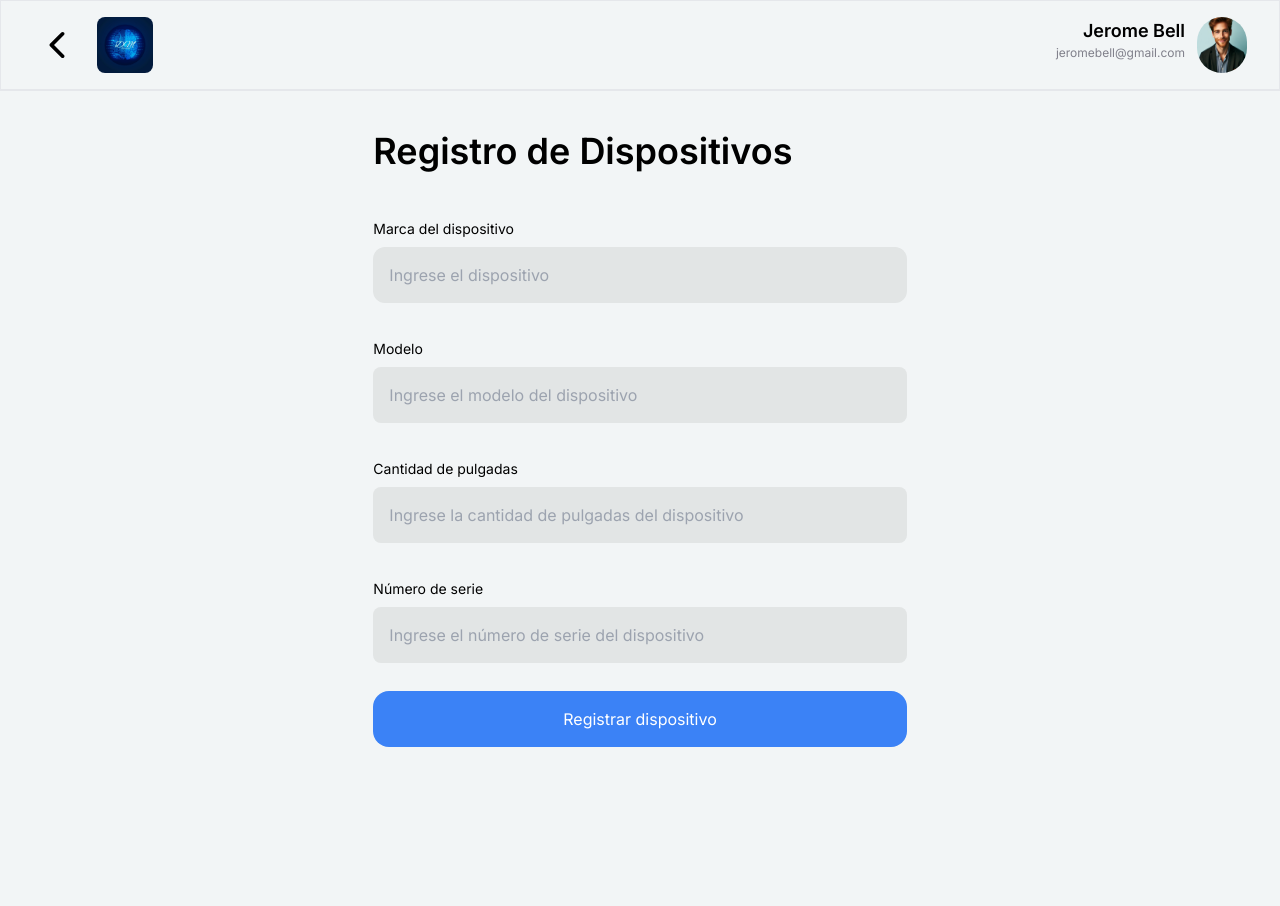
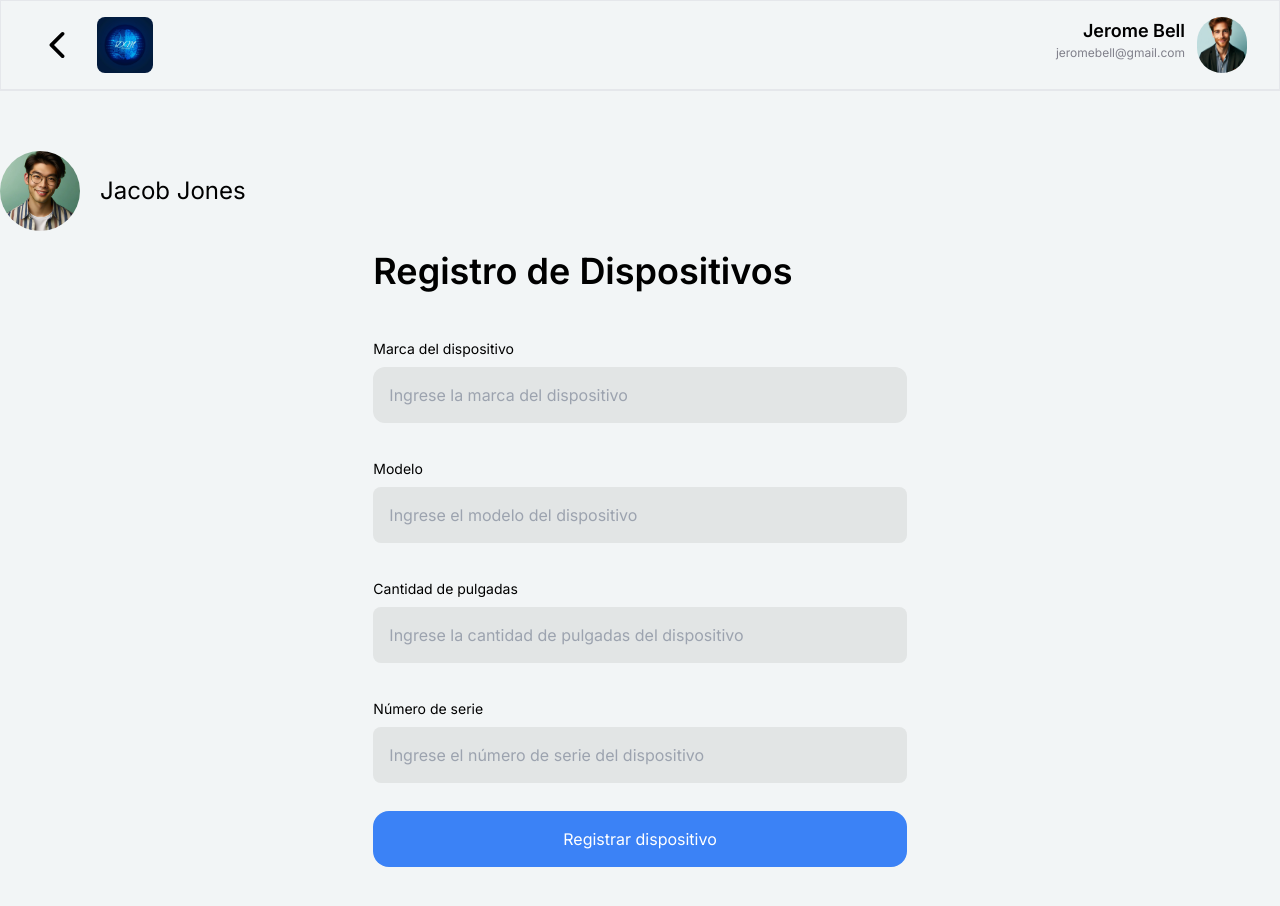
Before and after one commit to EliumNova/dumont, a Next.js app in the folder frontend/: page /admin/customerMenu/DispositivosMenu in a window 1280 px wide. Before the commit the page ends 800 px from the top, so only its background shows below. Built offline with nearby package versions, Linux system fonts and the light colour scheme.

Commit message:
agrego cambio a la modal y validaciones con joi

```diff
--- a/frontend/app/admin/components/ModalWindow.jsx
+++ b/frontend/app/admin/components/ModalWindow.jsx
@@ -1,6 +1,6 @@
 import Image from 'next/image';
 
-function ModalWindow() {
+function ModalWindow({ text }) {
   return (
     <div className="fixed inset-0 flex items-center justify-center z-50 bg-gray-500 bg-opacity-50">
       <div className="h-96 w-96 bg-white flex flex-col place-items-center justify-evenly rounded-Modal">
@@ -11,7 +11,8 @@ function ModalWindow() {
           height={32}
           className="w-8 h-8"
         />
-        <h1>¡Usuario creado con éxito!</h1>
+        {/* <h1>¡Usuario creado con éxito!</h1> */}
+        <h1>{text}</h1>
       </div>
     </div>
   );
--- a/frontend/app/admin/customerMenu/DispositivosMenu/components/DevicesTable.jsx
+++ b/frontend/app/admin/customerMenu/DispositivosMenu/components/DevicesTable.jsx
@@ -2,13 +2,13 @@
 import Image from 'next/image';
 
 import { useState } from 'react';
-import NewDeviceModal from './newDeviceModal';
+import NewDevice from './NewDevice';
 export default function DevicesTable({ devices }) {
   const [newDevice, SetNewDevice] = useState(false);
   const [devicesList, SetdevicesList] = useState(false);
   return (
     <div className="grid items-center gap-5">
-      {newDevice && <NewDeviceModal />}
+      {newDevice && <NewDevice />}
       <div className="rounded-xl overflow-hidden border border-black border-slate-400">
         <table className="min-w-full border-collapse">
           <thead className="font-medium text-gray-600">
--- a/frontend/app/admin/customerMenu/DispositivosMenu/components/NewDeviceModal.jsx
+++ b/frontend/app/admin/customerMenu/DispositivosMenu/components/NewDevice.jsx
@@ -1,8 +1,11 @@
 import InputField from '@/app/admin/components/InputField';
+import ModalWindow from '@/app/admin/components/ModalWindow';
+import Joi from 'joi';
 import { useState } from 'react';
 
-export default function NewDeviceModal() {
+export default function NewDevice({ onFormularioEnviado }) {
   const [errorMessage, setErrorMessage] = useState('');
+
   const [datos, setDatos] = useState({
     marca: '',
     modelo: '',
@@ -10,16 +13,43 @@ export default function NewDeviceModal() {
     serie: '',
   });
 
+  // Definir el esquema de validación con Joi
+  const schema = Joi.object({
+    marca: Joi.string().min(2).required().messages({
+      'string.empty': 'La marca es obligatoria.',
+      'string.min': 'La marca debe tener al menos 2 caracteres.',
+    }),
+    modelo: Joi.string().min(2).required().messages({
+      'string.empty': 'El modelo es obligatorio.',
+      'string.min': 'El modelo debe tener al menos 2 caracteres.',
+    }),
+    pulgadas: Joi.number().positive().required().messages({
+      'number.base': 'Las pulgadas deben ser un número.',
+      'number.positive': 'Las pulgadas deben ser un número positivo.',
+      'any.required': 'Las pulgadas son obligatorias.',
+    }),
+    serie: Joi.string().min(5).required().messages({
+      'string.empty': 'El número de serie es obligatorio.',
+      'string.min': 'El número de serie debe tener al menos 5 caracteres.',
+    }),
+  });
+
   const handleSubmit = (e) => {
     e.preventDefault();
 
-    const { marca, modelo, pulgadas, serie } = datos;
+    // Validar los datos usando el esquema de Joi
+    const { error } = schema.validate(datos, { abortEarly: true });
 
-    if (!marca || !modelo || !pulgadas || !serie) {
-      setErrorMessage('Todos los campos son obligatorios.');
+    if (error) {
+      // Si hay errores de validación, mostramos el primer mensaje de error
+      const errorMessages = error.details.map((err) => err.message).join(', ');
+
+      setErrorMessage(errorMessages);
       return;
     } else {
       setErrorMessage('');
+      onFormularioEnviado();
+
       // Aquí puedes manejar la lógica para registrar el dispositivo
     }
   };
@@ -43,10 +73,11 @@ export default function NewDeviceModal() {
         <form className="flex flex-col gap-5 mt-10" onSubmit={handleSubmit}>
           <InputField
             label={'Marca del dispositivo'}
-            id={'marca'} // Cambié esto para que coincida con el nombre del campo
+            id={'marca'}
+            name={'marca'}
             value={datos.marca}
             onChange={handleChange}
-            placeholder={'Ingrese el dispositivo'}
+            placeholder={'Ingrese la marca del dispositivo'}
             type="text"
             className="gap-2"
             inputClassName="rounded-xl"
@@ -54,6 +85,7 @@ export default function NewDeviceModal() {
           <InputField
             label={'Modelo'}
             id={'modelo'}
+            name={'modelo'}
             value={datos.modelo}
             onChange={handleChange}
             placeholder={'Ingrese el modelo del dispositivo'}
@@ -63,6 +95,7 @@ export default function NewDeviceModal() {
           <InputField
             label={'Cantidad de pulgadas'}
             id={'pulgadas'}
+            name={'pulgadas'}
             value={datos.pulgadas}
             onChange={handleChange}
             placeholder={'Ingrese la cantidad de pulgadas del dispositivo'}
@@ -72,6 +105,7 @@ export default function NewDeviceModal() {
           <InputField
             label={'Número de serie'}
             id={'serie'}
+            name={'serie'}
             value={datos.serie}
             onChange={handleChange}
             placeholder={'Ingrese el número de serie del dispositivo'}
--- a/frontend/app/admin/customerMenu/DispositivosMenu/page.js
+++ b/frontend/app/admin/customerMenu/DispositivosMenu/page.js
@@ -1,11 +1,23 @@
 'use client';
 import { useState } from 'react';
 import DevicesTable from './components/DevicesTable';
-import NewDeviceModal from './components/NewDeviceModal';
+import NewDevice from './components/NewDevice';
+import ModalWindow from '../../components/ModalWindow';
 import Image from 'next/image';
 
 function DispositivosMenu() {
-  const [newDevice, setNewDevice] = useState(false);
+  const [newDevice, setNewDevice] = useState(true);
+  const [mostrarModal, setMostrarModal] = useState(false);
+  // Callback que el hijo (Formulario) llamará
+  const manejarFormularioEnviado = () => {
+    setNewDevice(false); // Ocultar formulario
+    setMostrarModal(true); // Mostrar modal
+
+    setTimeout(() => {
+      setMostrarModal(false);
+    }, 5000);
+  };
+
   const [devices, setDevices] = useState([
     {
       numSerie: 'F4JM3NOOLPP3',
@@ -43,7 +55,7 @@ function DispositivosMenu() {
 
   return (
     <div className="container mx-auto py-10">
-      {/* <div className="flex gap-5 items-center my-5">
+      <div className="flex gap-5 items-center my-5">
         <Image
           width={100}
           height={100}
@@ -52,11 +64,16 @@ function DispositivosMenu() {
           className="rounded-full w-15 md:w-20 transition-all duration-150"
         />
         <h2 className="text-2xl">Jacob Jones</h2>
-      </div> */}
+      </div>
 
-      {/* {devices && <DevicesTable devices={devices}></DevicesTable>}
-      {newDevice && <NewDeviceModal />} */}
-      <NewDeviceModal />
+      {newDevice && (
+        <NewDevice onFormularioEnviado={manejarFormularioEnviado} />
+      )}
+      {mostrarModal && (
+        <ModalWindow text={'¡Dispositivo registrado con èxito!'} />
+      )}
+      {/* NO MOSTRAR SI EL ClIENTE NO TIENE DISPOSITIVOS */}
+      {/* {devices && <DevicesTable devices={devices}></DevicesTable>} */}
       {/* <button
         href="/admin/userRegistration"
         onClick={() => {
--- a/frontend/app/admin/userRegistration/page.js
+++ b/frontend/app/admin/userRegistration/page.js
@@ -126,7 +126,11 @@ function UserRegistration() {
 
   return (
     <div className="container mx-auto flex flex-col justify-center items-center justify-center my-5">
-      {modal ? <ModalWindow /> : <div></div>}
+      {modal ? (
+        <ModalWindow text={'¡Usuario creado con èxito!'} />
+      ) : (
+        <div></div>
+      )}
 
       <h2 className="text-3xl md:text-5xl font-semibold my-10 place-self-center xl:place-self-start xl:pl-[11%] 2xl:pl-[14%]">
         Crear una cuenta
--- a/package.json
+++ b/package.json
@@ -15,6 +15,7 @@
     "concurrently": "^9.0.0"
   },
   "dependencies": {
+    "joi": "^17.13.3",
     "next": "^14.2.13"
   }
 }
```
Also changed, not shown: 2 other files (tests, documents, lock files or other folders).
